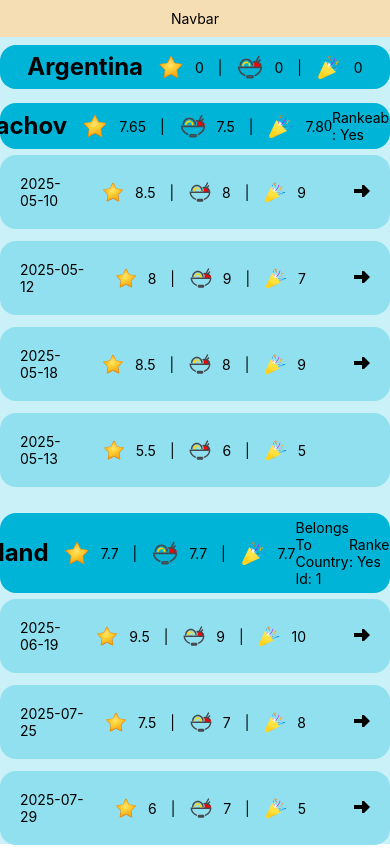
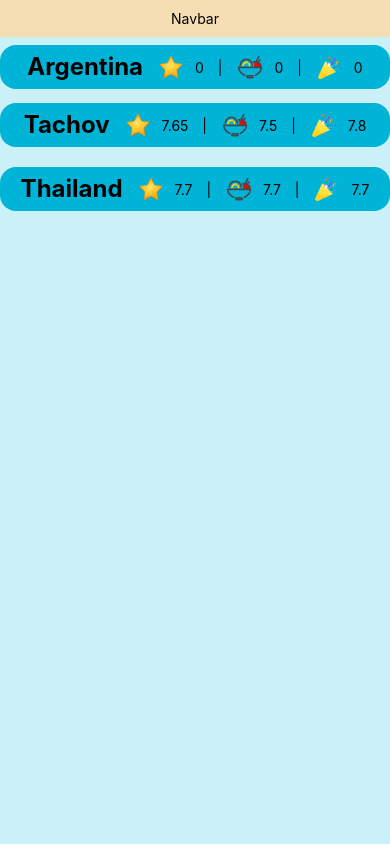
Before and after one commit to acolote1998/past-port-front-end, a React Native app: screen / in a window 390 px wide. After the commit the page ends 844 px from the top, so only its background shows below. Built offline with nearby package versions, Linux system fonts and the light colour scheme.

Commit message:
makin trips collapsed by default

```diff
--- a/components/Trip.tsx
+++ b/components/Trip.tsx
@@ -1,5 +1,4 @@
 import { useState } from "react";
-import debugMode from "./constants/debugMode";
 import Day from "./Day";
 import ScoreBar from "./ScoreBar";
 import type { TripType } from "./types/TripType";
@@ -13,7 +12,7 @@ function Trip({
   title,
   tripId,
 }: TripType) {
-  const [collapsed, setCollapsed] = useState<boolean>(false);
+  const [collapsed, setCollapsed] = useState<boolean>(true);
   const calculateAvgScore = (type: "foodScore" | "joyScore") => {
     const total = days.reduce((sum, day) => sum + day[type], 0);
     return parseFloat((total / days.length).toFixed(1));
@@ -32,13 +31,6 @@ function Trip({
             iconHeight={28}
             iconWidth={28}
           ></ScoreBar>
-          {debugMode && Number(belongsToCountryId) && (
-            <Text>Belongs To Country Id: {belongsToCountryId}</Text>
-          )}
-          {debugMode && (rankeable === true || rankeable === false) && (
-            <Text>Rankeable : {rankeable ? "Yes" : "No"}</Text>
-          )}
-          {debugMode && Number(tripId) && <Text>Trip Id: {tripId}</Text>}
         </View>
       </Pressable>
       {!collapsed && (
```
